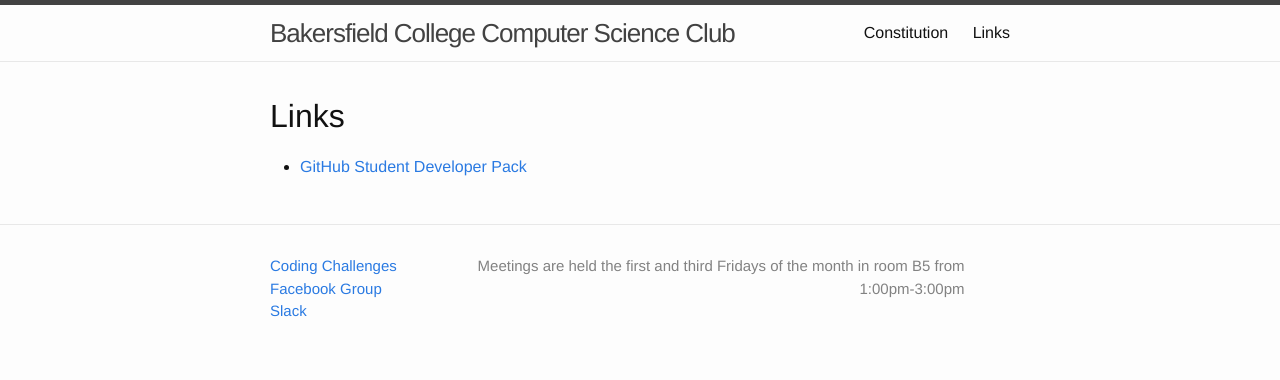
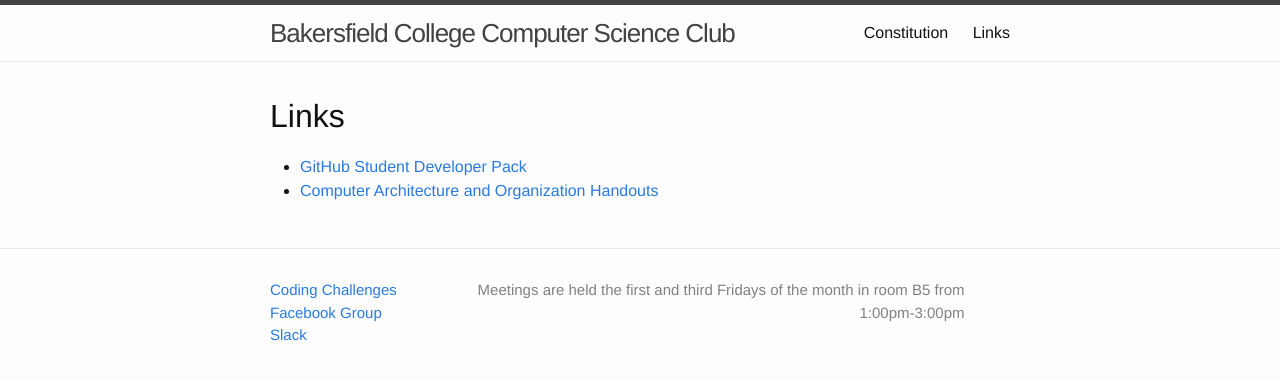
Before and after one commit to AICSC/aicsc.github.io, a Jekyll site: the page built from pages/links.md, in a window 1280 px wide. Shown: the top 380 px of the page. Built offline with Jekyll 4.4.1, drawn with Linux system fonts in a browser that asks for light colours.

Commit message:
Add link to Computer Architecture and Organization handouts (#31)
* Update links.md

```diff
--- a/pages/links.md
+++ b/pages/links.md
@@ -7,3 +7,4 @@ layout: default
 # Links
 
  * [GitHub Student Developer Pack](https://education.github.com/pack)
+ * [Computer Architecture and Organization Handouts](https://github.com/pathawks/Computer-Architecture-and-Organization)
```
